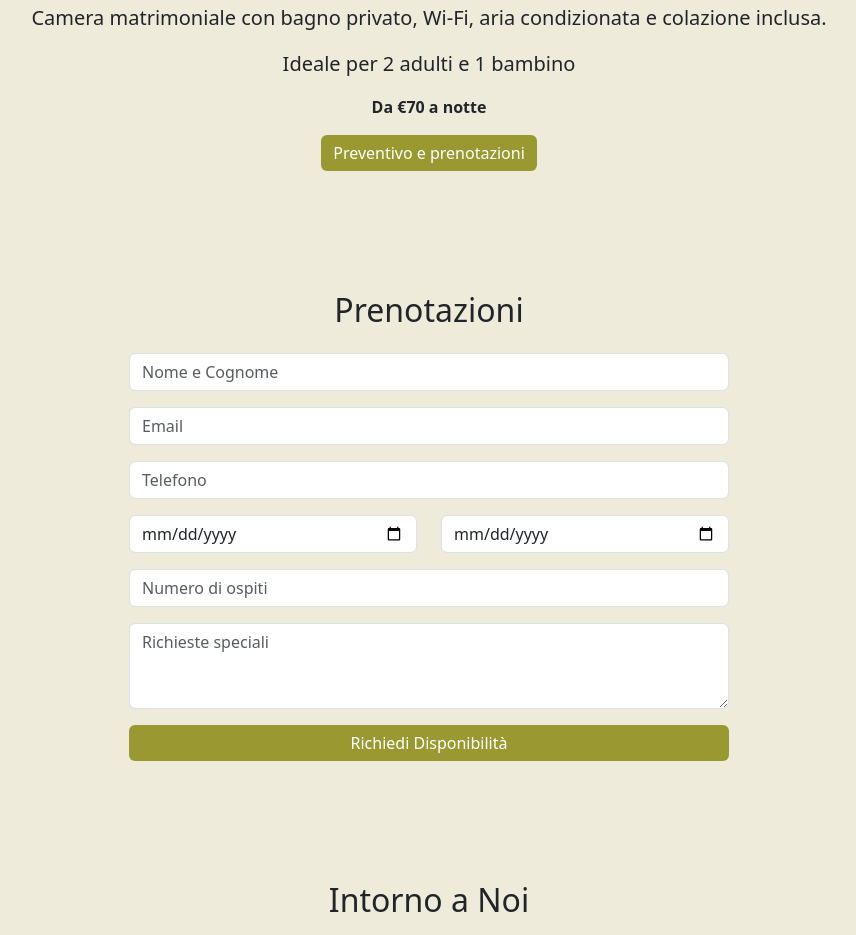
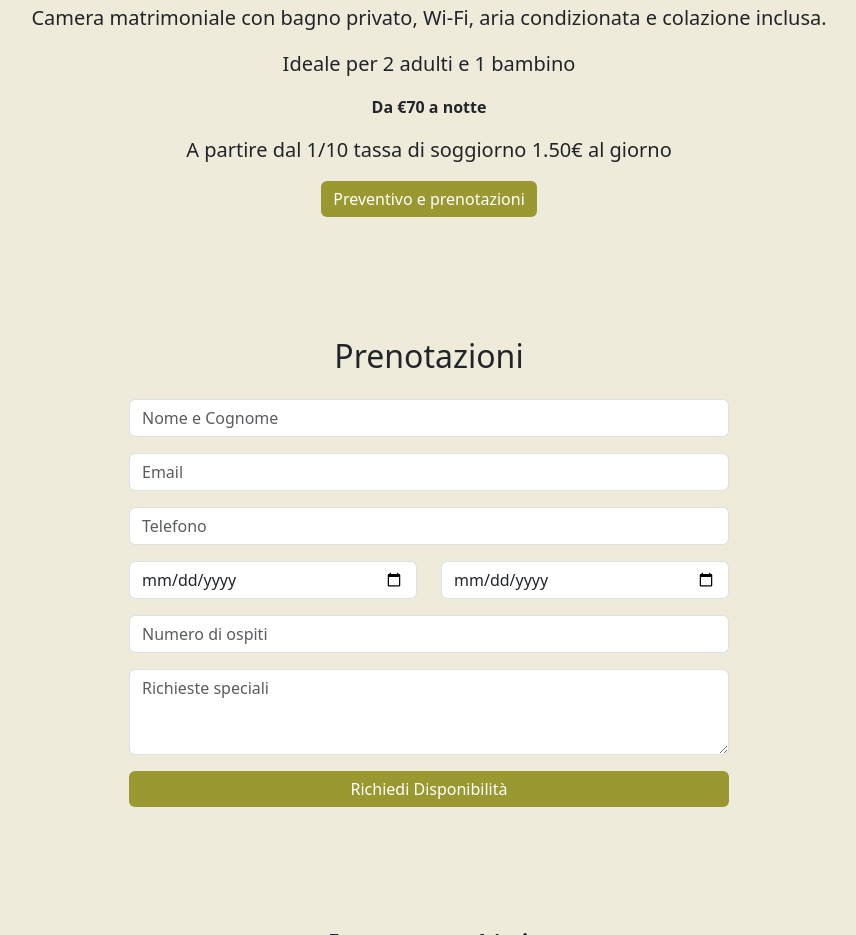
Before and after one commit to fernandoscarico/bnb-da-marcello, a plain HTML site: page index.html in a window 1280 px wide. Shown: the part 1114-2049 px from the top of the page, without its empty margins (211-1067 px from the left). Drawn offline with nearby package versions, Linux system fonts and the light colour scheme.

Commit message:
Update index.html

```diff
--- a/index.html
+++ b/index.html
@@ -138,6 +138,7 @@
       <p class="lead">Camera matrimoniale con bagno privato, Wi-Fi, aria condizionata e colazione inclusa.</p>
       <p class="lead">Ideale per 2 adulti e 1 bambino</p>
       <p><strong>Da €70 a notte</strong></p>
+      <p class="lead">A partire dal 1/10 tassa di soggiorno 1.50€ al giorno</p>
       <a href="#prenotazioni" class="btn btn-main">Preventivo e prenotazioni</a>
     </div>
   </div>
```
